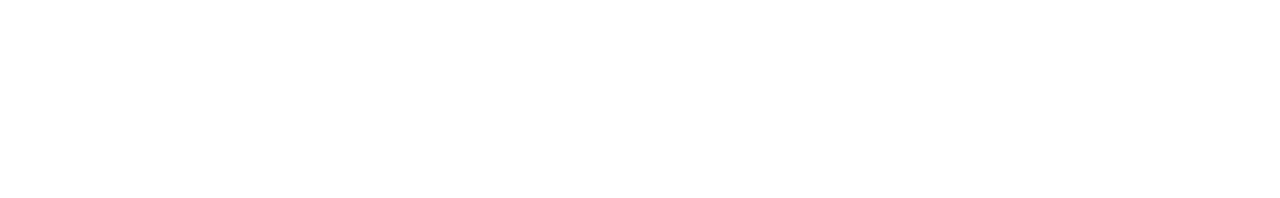
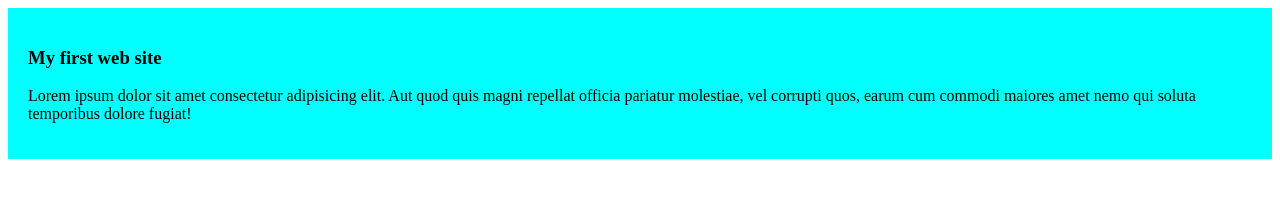
Before and after one commit to KLislam/my-simple-website, a plain HTML site: page index.html in a window 1280 px wide. Drawn offline with Linux system fonts and the light colour scheme.

Commit message:
added the first blog

```diff
--- /dev/null
+++ b/blog.css
@@ -0,0 +1,4 @@
+div{
+    background-color: aqua;
+    padding: 20px;
+}
--- a/index.html
+++ b/index.html
@@ -4,8 +4,12 @@
     <meta charset="UTF-8">
     <meta name="viewport" content="width=device-width, initial-scale=1.0">
     <title>my simple</title>
+    <link rel="stylesheet" href="blog.css">
 </head>
 <body>
-
+    <div>
+        <h3>My first web site</h3>
+        <p>Lorem ipsum dolor sit amet consectetur adipisicing elit. Aut quod quis magni repellat officia pariatur molestiae, vel corrupti quos, earum cum commodi maiores amet nemo qui soluta temporibus dolore fugiat!</p>
+    </div>
 </body>
 </html>
```
